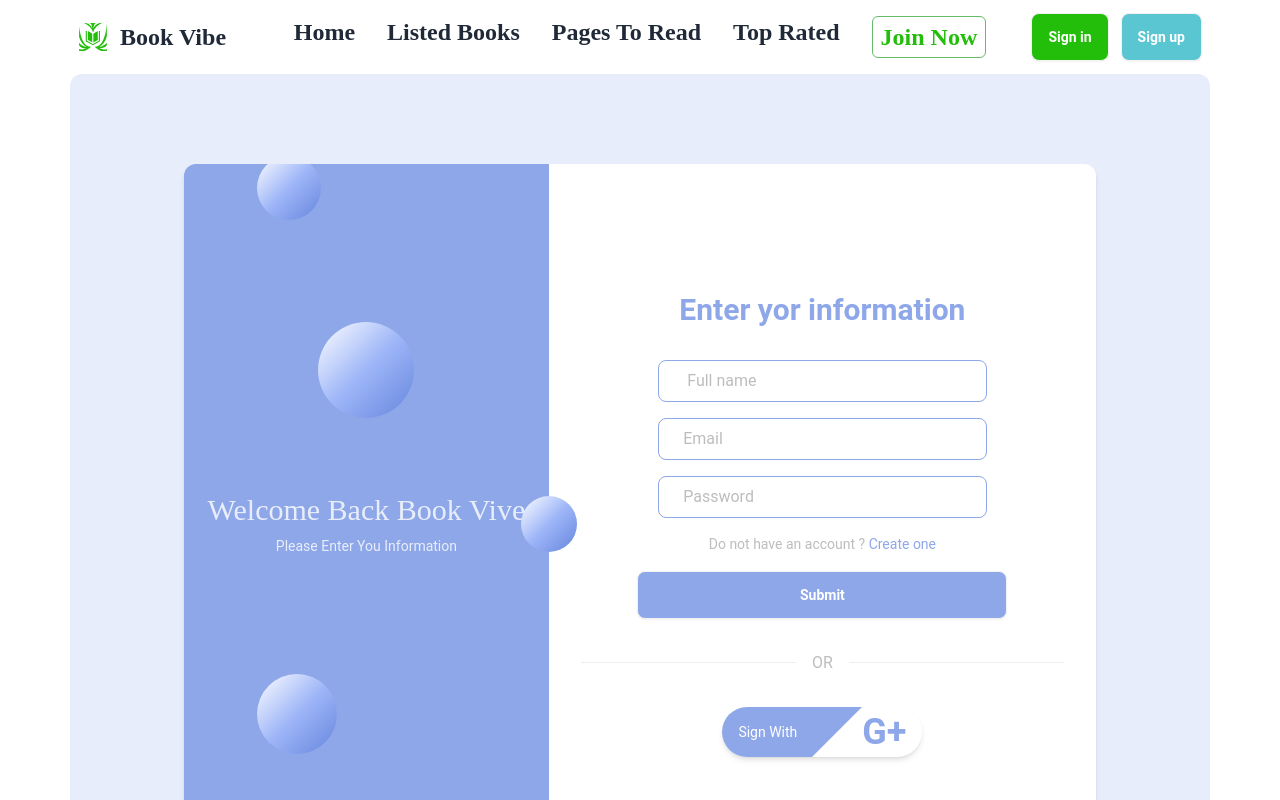
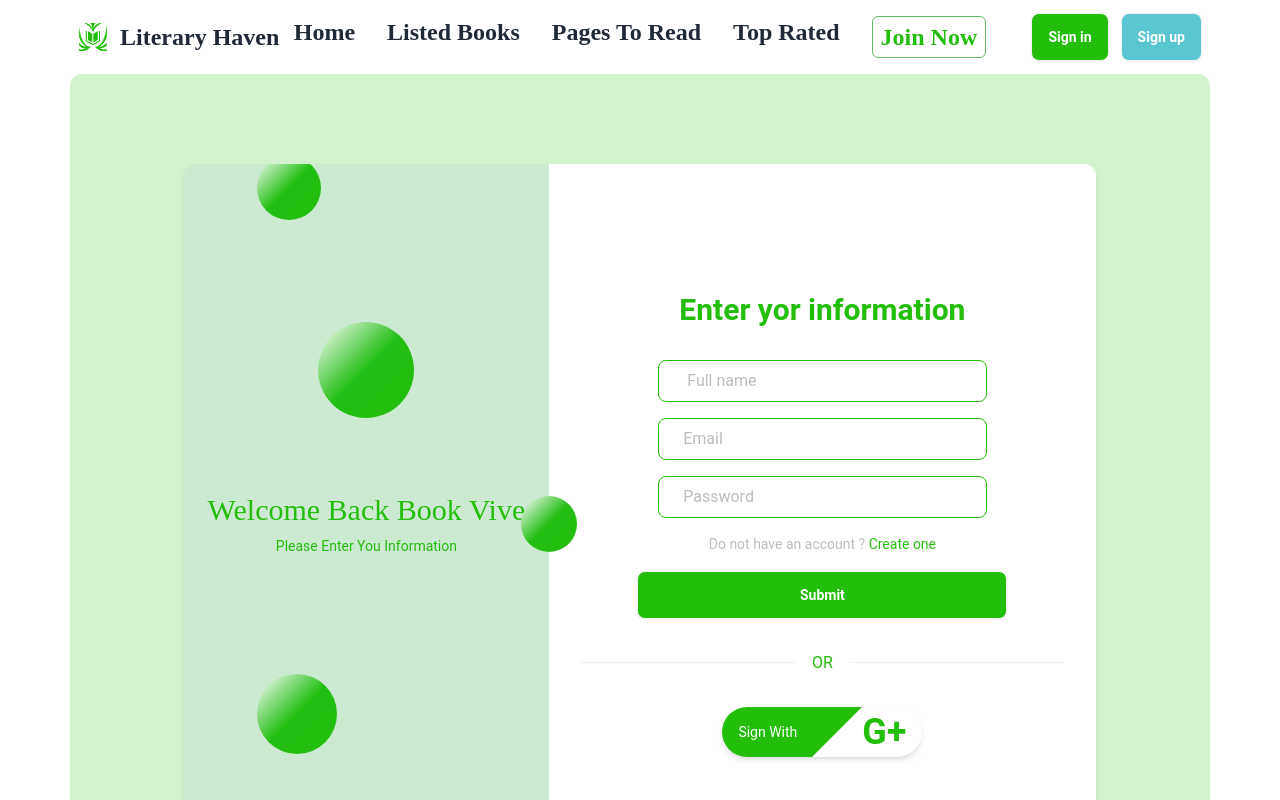
Before and after one commit to Sakibft/Literary-Haven, a React (Vite) app: page /joinnow in a window 1280 px wide. Shown: the top 800 px of the page. Built offline with nearby package versions, Linux system fonts and the light colour scheme.

Commit message:
add a new routing page its name is join now . it is completed with responsive

```diff
--- a/src/Pages/Details.jsx
+++ b/src/Pages/Details.jsx
@@ -57,7 +57,7 @@ const Details = () => {
                hahah
               </button>
               <button className=" rounded-full px-4 bg-[#23BE0A0D] text-[#23BE0A] border-none   ">
-               {tags[0]}
+             hahah
               </button>
             </div>
           </div>
--- a/src/Pages/Library.jsx
+++ b/src/Pages/Library.jsx
@@ -4,7 +4,7 @@ import Librarryes from "../components/Librarryes";
 import { useEffect, useState } from "react";
 
 const Library = () => {
-  const reat = 4.5;
+  const reat = 4.9;
   const { data, loading } = useAllCardData();
  console.log(data.length);
   const [rating,setRating] = useState([]);
@@ -18,11 +18,11 @@ const Library = () => {
   return (
     <div>
       <div className="mt-8">
-        <h1 className="text-3xl font-semibold text-center playfair">Only the best is good enough</h1>
+        <h1 className="text-3xl font-semibold text-center playfair">Here are some of the top books</h1>
         <p className="text-center text-sm playfair mt-3">As children shape their own worlds with LeGo bricks, we play our part in <br />having a positive impact on the world they line in <br />tody and will inheri in the future.</p>
 
       </div>
-      <div className="grid grid-cols-3 gap-3 mt-7">
+      <div className="grid gap-y-2 mt-8 mb-5  ">
         {rating.map((card) => (
           <Librarryes key={card.id} card={card}></Librarryes>
         ))}
--- a/src/Pages/ListedBooks.jsx
+++ b/src/Pages/ListedBooks.jsx
@@ -1,26 +1,16 @@
 import { Link, Outlet } from "react-router-dom";
-
-import { RiArrowDropDownLine } from "react-icons/ri";
 import { useState } from "react";
-
-
-
 
 const ListedBooks = () => {
   const [tabindex, setTabIndex] = useState(0);
   return (
-    <div>
+    <div className="p-2">
       <div className="bg-[#1313130D] rounded-md mt-3">
         <h1 className="font-semibold text-xl p-4 text-center">
           <span className="text-2xl text-[#23BE0A]">~</span> Discover new
           horizons, pick up a book !
         </h1>
       </div>
-      {/* 1 */}
-
-
-      {/* 2 */}
-
       <div role="tablist" className=" tabs tabs-lifted w-96 mt-4 mb-2 ">
         <Link
           to=""
--- a/src/Utils/localStorage.js
+++ b/src/Utils/localStorage.js
@@ -18,7 +18,7 @@ export const saveReadCards = card => {
   }
   cards.push(card)
   localStorage.setItem('Read', JSON.stringify(cards))
-  toast.success('successfully added')
+  toast.success('Successfully added read book')
 }
 // wishList
  export const getWishList = () =>{
@@ -38,7 +38,8 @@ export const saveReadCards = card => {
   if(isExist||isExistRed){
     return toast.error('Already Added')
   }
+
   cards.push(card)
   localStorage.setItem('wishList', JSON.stringify(cards))
-  toast.success('added wishlist')
+  toast.success('Successfully added wishlist')
  }
--- a/src/components/JoinNOw.jsx
+++ b/src/components/JoinNOw.jsx
@@ -1,55 +1,55 @@
 const JoinNOw = () => {
   return (
     <div>
-      <div className="flex h-[900px] rounded-xl items-center justify-center bg-[#8EA7E9]/20 p-6 md:p-0">
+      <div className="flex h-[900px] rounded-xl items-center justify-center bg-[#23BE0A]/20 p-6 md:p-0">
         <div className="flex h-full w-full overflow-hidden rounded-xl shadow-md  md:h-[90%] md:w-[80%] lg:h-[80%]">
           {/* register design side  */}
-          <div className="relative hidden h-full items-center justify-center bg-[#8EA7E9] md:flex md:w-[60%] lg:w-[40%]">
-            <div className="absolute -top-2 left-[20%] h-16 w-16 rounded-full bg-gradient-to-br  from-white via-[#9eb6f8] to-[#6585dd]"></div>
-            <div className="absolute bottom-[18%] left-[20%] h-20 w-20 rounded-full bg-gradient-to-br  from-white via-[#9eb6f8] to-[#6585dd]"></div>
-            <div className="absolute -right-7 top-[50%] h-14 w-14 -translate-y-1/2 rounded-full bg-gradient-to-br from-white via-[#9eb6f8] to-[#6585dd] transition-all"></div>
-            <div className="absolute left-[50%] top-[22%] h-24 w-24 -translate-x-1/2 rounded-full  bg-gradient-to-br from-white via-[#9eb6f8] to-[#6585dd]"></div>
+          <div className="relative hidden h-full items-center justify-center bg-[#8EA7E91A] md:flex md:w-[60%] lg:w-[40%]">
+            <div className="absolute -top-2 left-[20%] h-16 w-16 rounded-full bg-gradient-to-br  from-white via-[#23BE14] to-[#23BE0A]"></div>
+            <div className="absolute bottom-[18%] left-[20%] h-20 w-20 rounded-full bg-gradient-to-br  from-white via-[#23BE14] to-[#23BE0A]"></div>
+            <div className="absolute -right-7 top-[50%] h-14 w-14 -translate-y-1/2 rounded-full bg-gradient-to-br from-white via-[#23BE14] to-[#23BE0A] transition-all"></div>
+            <div className="absolute left-[50%] top-[22%] h-24 w-24 -translate-x-1/2 rounded-full  bg-gradient-to-br from-white via-[#23BE14] to-[#23BE0A]"></div>
             <div className="space-y-2 text-center">
-              <h2 className="text-3xl playfair  font-medium text-white/80 ">
+              <h2 className="text-3xl playfair  font-medium text-[#23BE0A] ">
                 Welcome Back Book Vive
               </h2>
-              <p className="animate-pulse text-sm text-white/80">
+              <p className="animate-pulse text-sm text-[#23BE0A]">
                 Please Enter You Information
               </p>
             </div>
           </div>
           {/* input side  */}
           <div className="flex w-full flex-col justify-center bg-white py-10 lg:w-[60%]">
-            <h2 className="pb-8 text-center text-3xl font-bold text-[#8EA7E9]">
+            <h2 className="pb-8 text-center text-3xl font-bold text-[#23BE0A]">
               Enter yor information
             </h2>
 
             <form className="flex  w-full flex-col items-center justify-center gap-4">
               <input
-                className="w-[80%] rounded-lg border border-[#8EA7E9] px-6 py-2 focus:outline-none focus:ring-2 focus:ring-[#8EA7E9]/50 md:w-[60%]"
+                className="w-[80%] rounded-lg border border-[#23BE0A] px-6 py-2 focus:outline-none focus:ring-2 focus:ring-[#8EA7E9]/50 md:w-[60%]"
                 type="Name"
                 placeholder=" Full name"
                 name="text"
               />
               <input
-                className="w-[80%] rounded-lg border border-[#8EA7E9] px-6 py-2 focus:outline-none focus:ring-2 focus:ring-[#8EA7E9]/50 md:w-[60%]"
+                className="w-[80%] rounded-lg border border-[#23BE0A] px-6 py-2 focus:outline-none focus:ring-2 focus:ring-[#8EA7E9]/50 md:w-[60%]"
                 type="email"
                 placeholder="Email"
                 name="email"
               />
               <input
-                className="w-[80%] rounded-lg border border-[#8EA7E9] px-6 py-2 focus:outline-none focus:ring-2 focus:ring-[#8EA7E9]/50 md:w-[60%]"
+                className="w-[80%] rounded-lg border border-[#23BE0A] px-6 py-2 focus:outline-none focus:ring-2 focus:ring-[#8EA7E9]/50 md:w-[60%]"
                 type="password"
                 placeholder="Password"
                 name="password"
               />
               <p className="text-[14px] text-gray-400">
                 Do not have an account ?{" "}
-                <a className="text-[#8EA7E9] ">Create one</a>
+                <a className="text-[#23BE0A] ">Create one</a>
               </p>
 
               {/* The button to open modal */}
-              <label htmlFor="my_modal_6" className="btn w-[370px] bg-[#8EA7E9] text-white">
+              <label htmlFor="my_modal_6" className="btn w-[370px] bg-[#23BE0A] text-white">
                 Submit
               </label>
 
@@ -59,10 +59,10 @@ const JoinNOw = () => {
                 <div className="modal-box">
                   <h3 className="font-bold text-lg">Congratulation !</h3>
                   <p className=" py-4">
-                   Now you are a member of book vibe
+                   Now you are a member of  Literary Haven
                   </p>
                   <div className="modal-action">
-                    <label htmlFor="my_modal_6" className="btn">
+                    <label htmlFor="my_modal_6" className="btn bg-[#23BE0A] text-white">
                       Thanks
                     </label>
                   </div>
@@ -72,16 +72,16 @@ const JoinNOw = () => {
             {/* divider  */}
             <div className="my-8 flex items-center px-8">
               <hr className="flex-1" />
-              <div className="mx-4 text-gray-400">OR</div>
+              <div className="mx-4 text-[#23BE0A]">OR</div>
               <hr className="flex-1" />
             </div>
             {/* sign with google */}
             <div className="mx-auto flex h-[50px] w-[200px] items-center overflow-hidden rounded-full shadow-md duration-300 hover:scale-95 hover:shadow">
-              <div className="flex h-full w-[50%] items-center bg-[#8EA7E9] pl-4 text-sm text-white">
+              <div className="flex h-full w-[50%] items-center bg-[#23BE0A] pl-4 text-sm text-white">
                 Sign With
               </div>
-              <span className="right-0 top-0 h-0 w-0 -rotate-90 border-b-[50px] border-r-[50px] border-b-transparent border-r-[#8EA7E9] group-hover:hidden"></span>
-              <span className="pr-4 text-4xl font-bold text-[#8EA7E9]">G+</span>
+              <span className="right-0 top-0 h-0 w-0 -rotate-90 border-b-[50px] border-r-[50px] border-b-transparent border-r-[#23BE0A] group-hover:hidden"></span>
+              <span className="pr-4 text-4xl font-bold text-[#23BE0A]">G+</span>
             </div>
           </div>
         </div>
--- a/src/components/ListedCards.jsx
+++ b/src/components/ListedCards.jsx
@@ -24,6 +24,11 @@ const ListedCards = () => {
       const sortYear = [...ReadCards].sort((a,b)=>b.yearOfPublishing - a.yearOfPublishing);
       setSortBook(sortYear)
     }
+    else if(sort === 'fiction'){
+      const sorFiction = [...ReadCards].filter(book=> book.category === 'Fiction')
+    setSortBook(sorFiction)
+    }
+
   }
   useEffect(()=>{
     const storedReadCard = getReadItem()
@@ -45,7 +50,7 @@ const ListedCards = () => {
             <li onClick={()=>handleSortBook('year')}>
               <a>Publisher year</a>
             </li>
-            <li onClick={()=>handleSortBook('Fiction')}>
+            <li onClick={()=>handleSortBook('fiction')}>
               <a>Fiction</a>
             </li>
           </ul>
--- a/src/components/Nav.jsx
+++ b/src/components/Nav.jsx
@@ -12,9 +12,7 @@ const Nav = () => {
         </div>
         <ul tabIndex={0} className="menu menu-sm dropdown-content mt-3 z-[1] p-2 shadow bg-base-100 rounded-box w-52">
 
-        {/* <NavLink to='/' >Home</NavLink>
-         <NavLink to='/listedbooks'>Listed Books</NavLink>
-         <NavLink to='pagestoread'>Pages To Read </NavLink> */}
+
            <NavLink to='/' className={({isActive})=>isActive? 'text-[#23BE0A]  border px-2 py-1 border-green-400 rounded-md   font-semibold text-xl playfair':'font-semibold text-xl playfair'}>Home</NavLink>
          <NavLink to='/listedbooks' className={({isActive})=>isActive? 'text-[#23BE0A]  border px-2 py-1 border-green-400 rounded-md  font-semibold text-xl playfair':'font-semibold text-xl playfair'}>Listed Books</NavLink>
          <NavLink to='pagestoread' className={({isActive})=>isActive? 'text-[#23BE0A]  border px-2 py-1 border-green-400 rounded-md  font-semibold text-xl playfair':'font-semibold text-xl playfair'}>Pages To Read </NavLink>
@@ -26,7 +24,7 @@ const Nav = () => {
 
       <GiBookAura className=" text-3xl mr-3 text-[#23BE0A] font-black" />
       </div>
-      <a className="text-2xl playfair font-semibold">Book Vibe</a>
+      <a className="md:text-2xl text-lg playfair font-semibold">Literary Haven</a>
     </div>
     <div className="navbar-center hidden lg:flex">
       <ul className="menu menu-horizontal px-1 flex gap-8">
```
Also changed, not shown: public/fakeData.json (+22 -20 lines), src/components/Banner.jsx (+4 -4 lines), src/components/Librarryes.jsx (+44 -20 lines).
